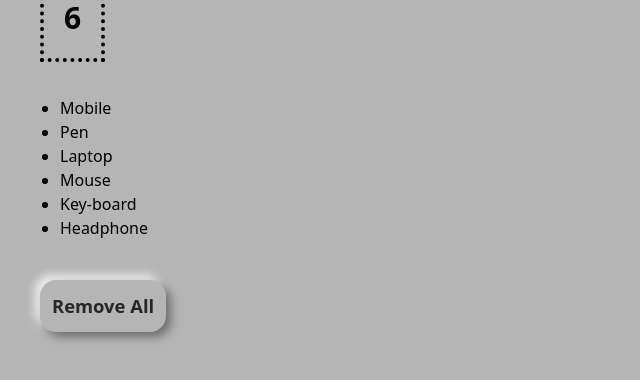
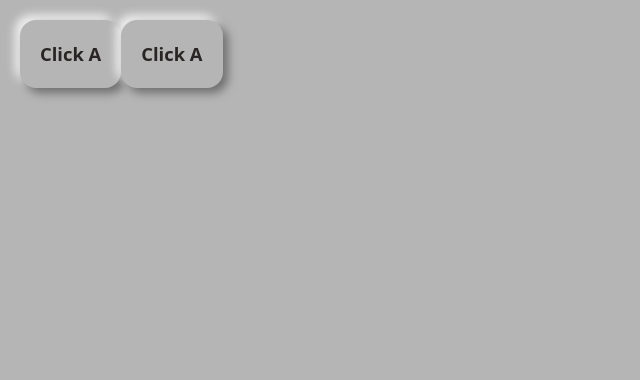
Before and after one commit to Farhan0140/React, a React (Vite) app: page / in a window 1280 px wide. Shown: the top 380 px of the page, without its empty margins (0-640 px from the left). Built offline with nearby package versions, Linux system fonts and the light colour scheme.

Commit message:
29.6 Introduction to Effect Hook and Understaning StrictMode & 29.7 Understanding Effect Dependancies

```diff
--- a/src/App.jsx
+++ b/src/App.jsx
@@ -1,23 +1,10 @@
-import { useState } from "react"
-import Cart from "./components/Cart"
-import CartNavBar from "./components/CartNavBar"
+import Effect from "./components/Effect"
 
 function App() {
 
-  const [cartItem, setCartItem] = useState(["Mobile", "Pen", "Laptop", "Mouse", "Key-board", "Headphone"]);
-
-  const HandleRemoveItem = ( item ) => {
-    setCartItem(cartItem.filter(product => product != item));
-  }
-
   return (
     <div>
-      <CartNavBar ProductCount={cartItem.length} />
-      <Cart
-        cartItem={cartItem}
-        onClear={() => setCartItem([])}
-        OnRemove={HandleRemoveItem}
-      />
+      <Effect />
     </div>
   )
 }
--- /dev/null
+++ b/src/components/Effect.jsx
@@ -0,0 +1,45 @@
+import { useEffect, useState } from "react";
+
+const Effect = () => {
+
+  let [dependencyA, setDependencyA] = useState(0);
+  let [dependencyB, setDependencyB] = useState(0);
+
+  useEffect(() => {
+    // এখানে side effect এর কাজ হবে
+
+    console.log("Hello");
+  }, [dependencyA, dependencyB])    // dependency array
+
+  return (
+    <div className="pl-5 pt-5">
+      <button
+        className="btn_shadow p-5 rounded-2xl"
+        onClick={() => setDependencyA( dependencyA += 1 )}
+      >
+        Click A
+      </button>
+
+      <button
+        className="btn_shadow p-5 rounded-2xl"
+        onClick={() => setDependencyB( dependencyB += 1 )}
+      >
+        Click A
+      </button>
+    </div>
+  );
+};
+
+export default Effect;
+
+
+/*
+-> Common side effects:
+-> API থেকে ডাটা ফেচ করা
+-> LocalStorage এ ডাটা রাখা বা পড়া
+-> DOM element এর সাথে সরাসরি কাজ করা
+-> Event listener attach/remove করা
+-> Timer (setTimeout, setInterval) চালানো
+
+-> React এর hook → useEffect side effect গুলোকে handle করার জন্য।
+*/
```
